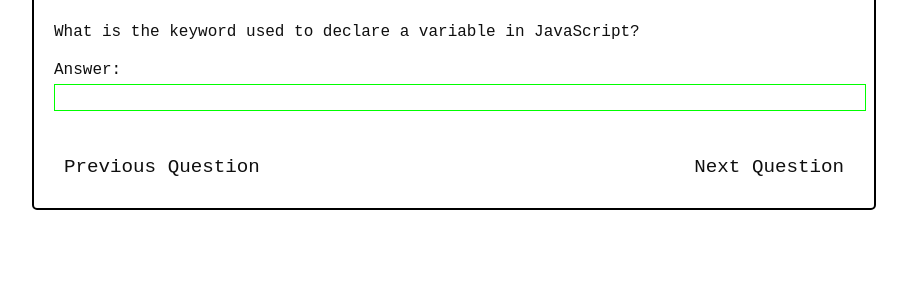
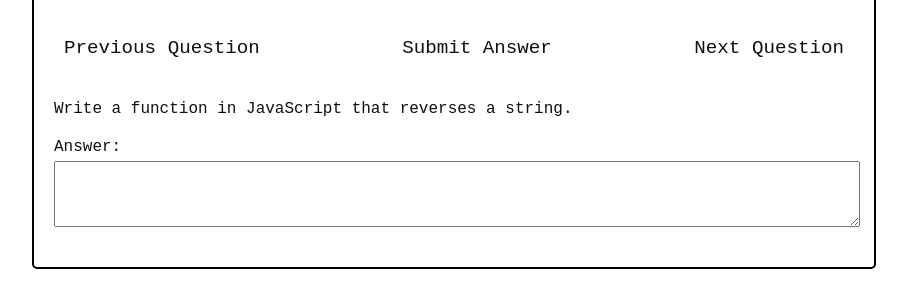
Before and after one commit to OliverDean/NetworkingProjectCits3002, a plain HTML site: page ClientBrowser/question_coding.html in a window 1280 px wide. Shown: the part 140-448 px from the top of the page, without its empty margins (186-1093 px from the left). Drawn offline with Linux system fonts and the light colour scheme.

Commit message:
coding question js

```diff
--- /dev/null
+++ b/ClientBrowser/populateQuestionCoding.js
@@ -0,0 +1,59 @@
+window.onload = function () {
+  var form = document.getElementById("codingQuestionForm");
+
+  var question = {
+    type: "coding",
+    text: "Write a function in JavaScript that reverses a string.",
+  };
+
+  var questionDiv = document.createElement("div");
+  questionDiv.className = "question-module coding";
+
+  var questionText = document.createElement("p");
+  questionText.textContent = question.text;
+  questionDiv.appendChild(questionText);
+
+  if (question.type === "coding") {
+    var answerDiv = document.createElement("div");
+    answerDiv.className = "form-group";
+
+    var label = document.createElement("label");
+    label.for = "codingAnswer";
+    label.textContent = "Answer:";
+    answerDiv.appendChild(label);
+
+    var textarea = document.createElement("textarea");
+    textarea.id = "codingAnswer";
+    textarea.name = "codingAnswer";
+    textarea.rows = "4";
+    textarea.required = true;
+    answerDiv.appendChild(textarea);
+
+    questionDiv.appendChild(answerDiv);
+  }
+
+  form.appendChild(questionDiv);
+
+  form.onsubmit = function (event) {
+    event.preventDefault();
+
+    var formData = new FormData(form);
+
+    fetch("http://your-server-url.com/submit-answer", {
+      method: "POST",
+      body: formData,
+    }).then(function (response) {
+      if (response.ok) {
+        alert("Answer submitted successfully!");
+      } else {
+        alert("Error: " + response.statusText);
+        if (data.attempts === 3) {
+          // If it was the third attempt, show the correct answer.
+          var correctAnswerDiv = document.createElement("div");
+          correctAnswerDiv.textContent = "Correct Answer: " + question.answer;
+          form.appendChild(correctAnswerDiv);
+        }
+      }
+    });
+  };
+};
--- a/ClientBrowser/question_coding.html
+++ b/ClientBrowser/question_coding.html
@@ -13,23 +13,17 @@
       <!-- Short answer question module -->
       <h1>Short Answer Coding Question</h1>
       <form id="codingQuestionForm">
-        <p>What is the keyword used to declare a variable in JavaScript?</p>
         <div class="form-group">
-          <label for="codingAnswer">Answer:</label>
-          <input
-            type="text"
-            id="codingAnswer"
-            name="codingAnswer"
-            aria-label="Enter your answer"
-            required
-          />
-        </div>
+          <label for="codingAnswer"></label>
+            <!-- dynamically alocated coding questions -->
 
         <div class="navigation-buttons">
           <button type="button" class="prev-question">Previous Question</button>
+          <button type="submit" class="submit-answer">Submit Answer</button>
           <button type="button" class="next-question">Next Question</button>
         </div>
       </form>
     </div>
+    <script src="populateQuestionCoding.js"></script>
   </body>
 </html>
--- a/ClientBrowser/styles.css
+++ b/ClientBrowser/styles.css
@@ -220,3 +220,7 @@ input[type="radio"]:focus + label {
   gap: 10px;
   align-items: center;
 }
+
+textarea {
+  width: 100%;
+}
```
